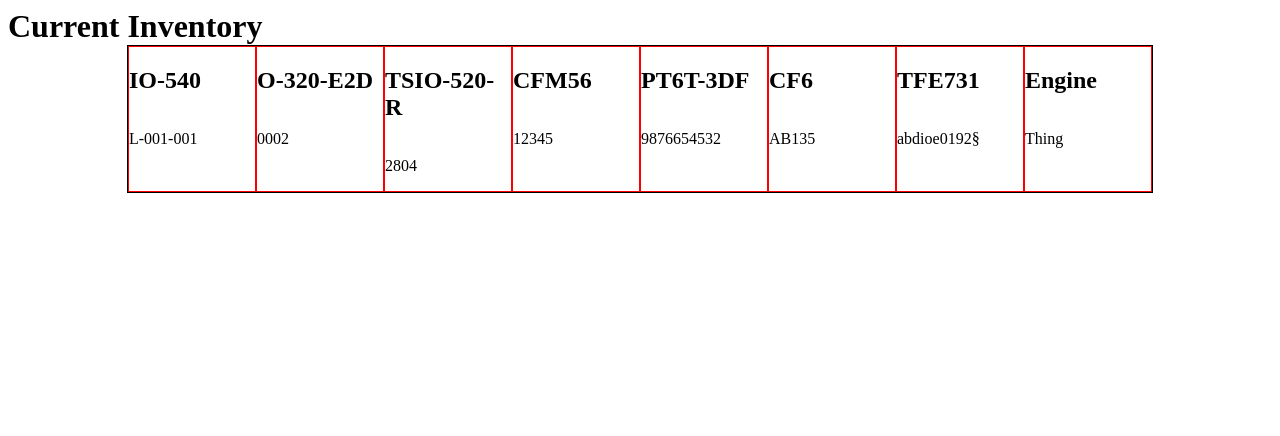
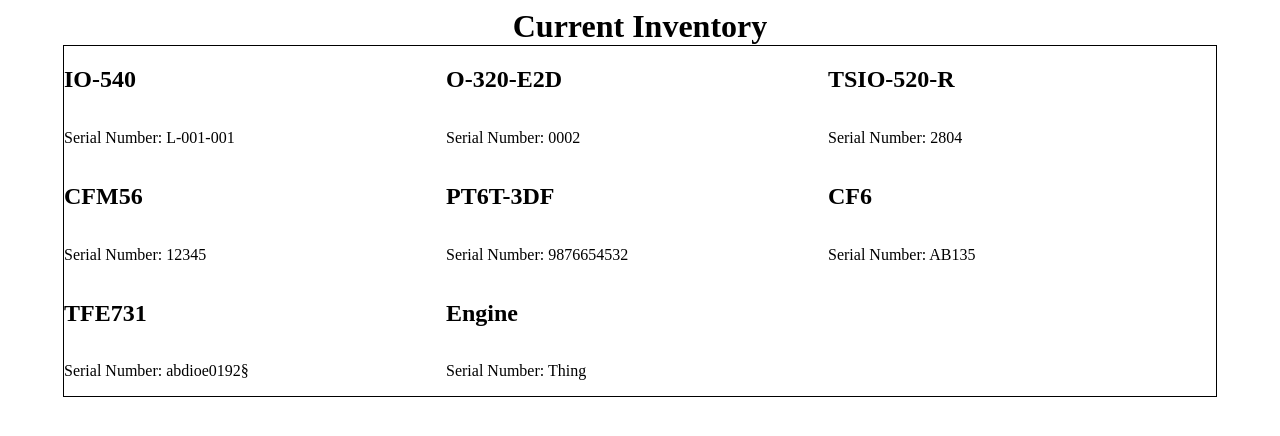
Before and after one commit to evandermerwe/BlondieandCurly, a Django app: page / in a window 1280 px wide. Shown: the top 436 px of the page. Run offline with Django 5.2, Linux system fonts and the light colour scheme; data comes from the database, SQL or seed files in the repository; both versions use the stored data as it was after the commit.

Commit message:
Small update to the CSS

```diff
--- a/src/inventory/static/styles.css
+++ b/src/inventory/static/styles.css
@@ -4,21 +4,24 @@
 
 h1 {
     margin: auto;
+    text-align: center;
 }
 
 .container {
     margin: auto;
-    width: 80vw;
+    width: 90vw;
     border: 1px solid black;
     display: flex;
     flex-direction: row;
+    flex-wrap: wrap;
+    justify-content: flex-start;
 }
 
 .inventory_item {
     display: flex;
     flex-direction: column;
-    border: 1px solid red;
-    width: 25vw;
+    border: 0px solid black;
+    width: calc(30vw - 2px);
     h2, p {
         display: flex;
     }
--- a/src/inventory/templates/inventory.html
+++ b/src/inventory/templates/inventory.html
@@ -10,7 +10,7 @@
   {% for x in inventory %}
   <div class="inventory_item">
       <h2>{{ x.name }}</h2>
-      <p>{{ x.serial_number }}</p>
+      <p>Serial Number: {{ x.serial_number }}</p>
   </div>
   {% endfor %}
 
--- /dev/null
+++ b/tests 2/test_example.py
@@ -0,0 +1,2 @@
+def test_example() -> None:
+    assert 2 + 2 == 4
```
Also changed, not shown: src/db.sqlite3, tests 2/__init__.py (added).
